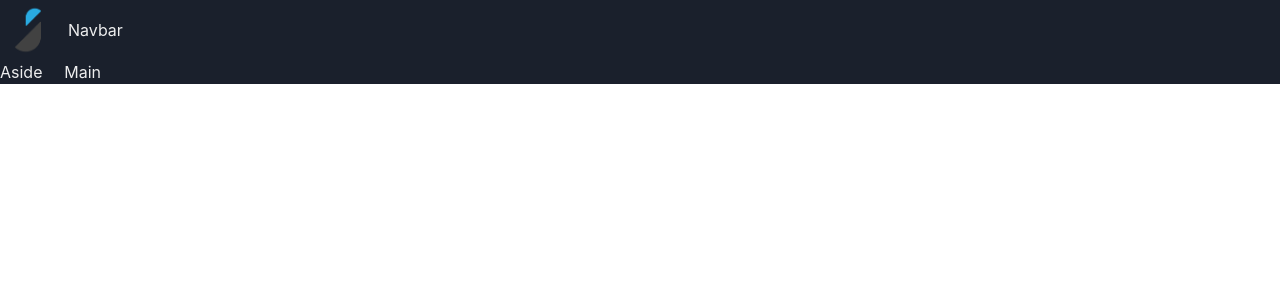
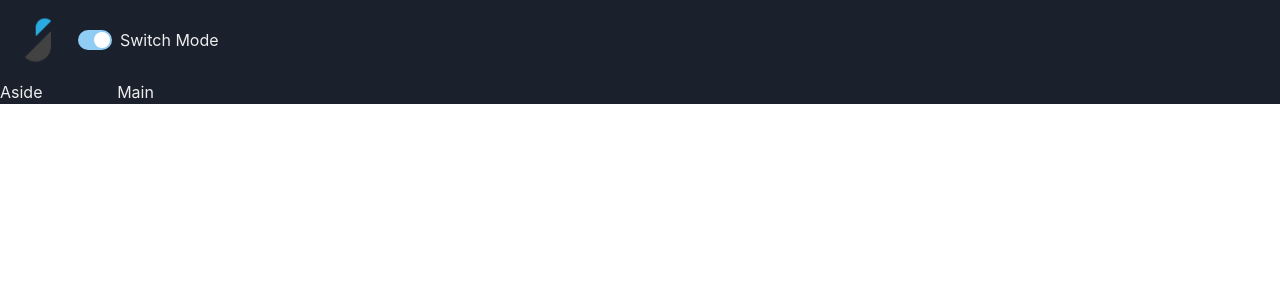
Before and after one commit to flossyfaysal/gamehub, a React (Vite) app: page / in a window 1280 px wide. Shown: the top 300 px of the page. Built offline with nearby package versions, Linux system fonts and the light colour scheme.

Commit message:
ColorModeSwitcher build

```diff
--- /dev/null
+++ b/src/components/ColorModeSwitch.tsx
@@ -0,0 +1,15 @@
+import { HStack, Switch, Text, useColorMode } from '@chakra-ui/react'
+
+export default function ColorModeSwitch() {
+
+  const { toggleColorMode, colorMode} =   useColorMode();
+
+  return (
+    <>
+        <HStack>
+            <Switch isChecked={ colorMode === 'dark'} onChange={ toggleColorMode}/>
+            <Text> Switch Mode </Text>
+        </HStack>
+    </>
+  )
+}
--- a/src/components/Navbar.tsx
+++ b/src/components/Navbar.tsx
@@ -1,11 +1,12 @@
 import { HStack, Image, Text } from '@chakra-ui/react'
 import logo from '../assets/logo/jompha-logo.png'
+import ColorModeSwitch from './ColorModeSwitch'
 
 function Navbar() {
   return (
-    <HStack>
+    <HStack justifyContent='space-between' padding='10px'>
         <Image src={ logo } boxSize='60px' />
-        <Text>Navbar</Text>
+        <ColorModeSwitch />
     </HStack>
   )
 }
```
